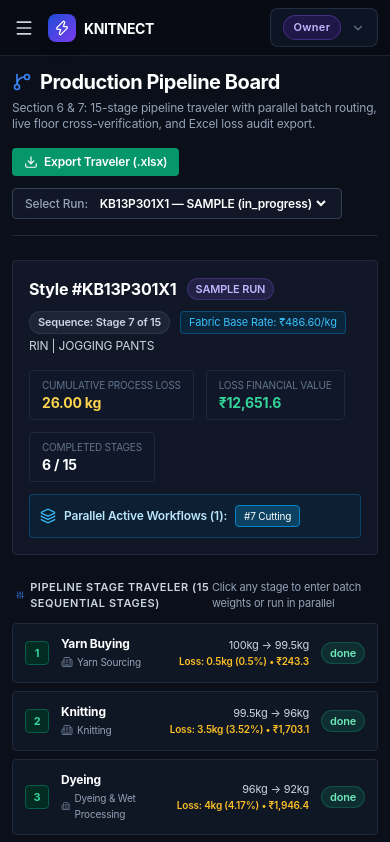
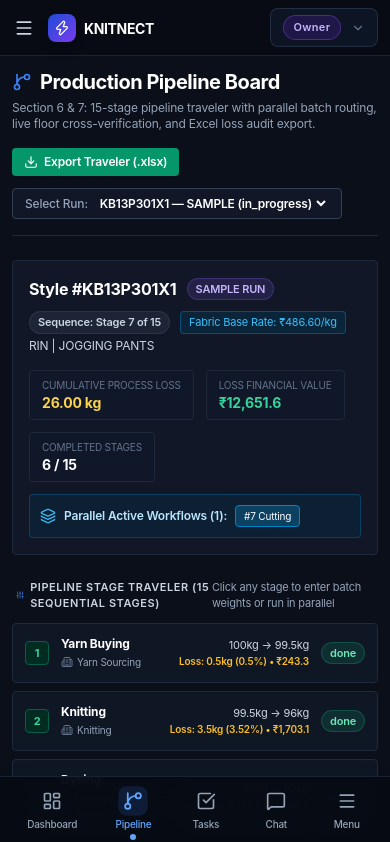
Before and after one commit to arunp061106/knitnect2.0, a Next.js app: page /pipeline in a window 390 px wide. Shown: the top 842 px of the page. Built offline with nearby package versions, Linux system fonts and the light colour scheme.

Commit message:
feat: complete mobile-compliance suite with bottom navigation bar, dynamic dvh viewport, touch targets, and responsive grids

```diff
--- a/src/app/employee/pipeline/page.tsx
+++ b/src/app/employee/pipeline/page.tsx
@@ -85,19 +85,19 @@ export default function EmployeePipelinePage() {
       </div>
 
       {/* Overall progress card */}
-      <div className="glass-card p-5">
-        <div className="flex items-start justify-between gap-4 mb-4">
+      <div className="glass-card p-3.5 sm:p-5">
+        <div className="flex items-start justify-between gap-3 sm:gap-4 mb-4">
           <div>
             <div className="text-[10px] uppercase font-bold text-slate-500 tracking-wider mb-1">Overall Production Progress</div>
-            <div className="text-2xl font-bold mono-num text-white">
+            <div className="text-xl sm:text-2xl font-bold mono-num text-white">
               {completedCount}
-              <span className="text-slate-500 text-base font-normal"> / {totalStages}</span>
+              <span className="text-slate-500 text-sm sm:text-base font-normal"> / {totalStages}</span>
             </div>
-            <div className="text-xs text-slate-400 mt-0.5">stages completed across all departments</div>
+            <div className="text-[11px] sm:text-xs text-slate-400 mt-0.5">stages completed across all departments</div>
           </div>
           <div className="text-right">
-            <div className="text-3xl font-bold gradient-text mono-num">{progressPct}%</div>
-            <div className="text-[11px] text-slate-500 mt-0.5">completion</div>
+            <div className="text-2xl sm:text-3xl font-bold gradient-text mono-num">{progressPct}%</div>
+            <div className="text-[10px] sm:text-[11px] text-slate-500 mt-0.5">completion</div>
           </div>
         </div>
 
@@ -105,7 +105,7 @@ export default function EmployeePipelinePage() {
           <div className="progress-fill" style={{ width: `${progressPct}%` }} />
         </div>
 
-        <div className="mt-3 flex items-center gap-4 text-xs text-slate-500">
+        <div className="mt-3 flex flex-wrap items-center gap-2.5 sm:gap-4 text-[11px] sm:text-xs text-slate-500">
           <span className="flex items-center gap-1.5">
             <span className="w-2 h-2 rounded-full bg-emerald-400" />
             {completedCount} Done
--- a/src/app/globals.css
+++ b/src/app/globals.css
@@ -35,6 +35,8 @@
 
 html {
   scroll-behavior: smooth;
+  max-width: 100%;
+  overflow-x: hidden;
 }
 
 body {
@@ -44,6 +46,15 @@ body {
   letter-spacing: -0.012em;
   -webkit-font-smoothing: antialiased;
   -moz-osx-font-smoothing: grayscale;
+  max-width: 100%;
+  overflow-x: hidden;
+  position: relative;
+  -webkit-tap-highlight-color: transparent;
+}
+
+/* Smooth touch momentum scrolling for mobile horizontal tables */
+.overflow-x-auto {
+  -webkit-overflow-scrolling: touch;
 }
 
 /* ---- Premium Card / Glass styles ---- */
--- a/src/components/layout/AppShell.tsx
+++ b/src/components/layout/AppShell.tsx
@@ -3,6 +3,7 @@
 import React, { useState } from 'react';
 import { Header } from '@/components/layout/Header';
 import { Sidebar } from '@/components/layout/Sidebar';
+import { MobileBottomNav } from '@/components/layout/MobileBottomNav';
 
 export function AppShell({ children }: { children: React.ReactNode }) {
   const [mobileMenuOpen, setMobileMenuOpen] = useState(false);
@@ -12,10 +13,11 @@ export function AppShell({ children }: { children: React.ReactNode }) {
       <Header onToggleSidebar={() => setMobileMenuOpen(!mobileMenuOpen)} />
       <div className="flex flex-1 relative">
         <Sidebar isOpen={mobileMenuOpen} onClose={() => setMobileMenuOpen(false)} />
-        <main className="flex-1 overflow-x-hidden p-3 sm:p-4 md:p-6 max-w-full min-w-0">
+        <main className="flex-1 overflow-x-hidden p-3 sm:p-4 md:p-6 pb-20 md:pb-6 max-w-full min-w-0">
           {children}
         </main>
       </div>
+      <MobileBottomNav onOpenDrawer={() => setMobileMenuOpen(true)} />
     </div>
   );
 }
--- /dev/null
+++ b/src/components/layout/MobileBottomNav.tsx
@@ -0,0 +1,115 @@
+'use client';
+
+import React, { useEffect, useState } from 'react';
+import { usePathname, useRouter } from 'next/navigation';
+import { ErpStore } from '@/lib/db/erpStore';
+import { Profile } from '@/lib/types/erp';
+import {
+  LayoutDashboard,
+  GitBranch,
+  CheckSquare,
+  MessageSquare,
+  Menu,
+} from 'lucide-react';
+
+interface MobileBottomNavProps {
+  onOpenDrawer: () => void;
+}
+
+export function MobileBottomNav({ onOpenDrawer }: MobileBottomNavProps) {
+  const pathname = usePathname();
+  const router = useRouter();
+  const store = ErpStore.getInstance();
+
+  const [isMounted, setIsMounted] = useState(false);
+  const [currentUser, setCurrentUser] = useState<Profile>(store.getCurrentUser());
+
+  useEffect(() => {
+    setIsMounted(true);
+    setCurrentUser(store.getCurrentUser());
+    const unsub = store.subscribe(() => {
+      setCurrentUser(store.getCurrentUser());
+    });
+    return unsub;
+  }, [store]);
+
+  if (!isMounted) return null;
+
+  const isManagement = currentUser.role === 'owner' || currentUser.role === 'manager';
+
+  const employeeTabs = [
+    { label: 'Tasks', href: '/employee/tasks', icon: CheckSquare },
+    { label: 'Pipeline', href: '/employee/pipeline', icon: GitBranch },
+    { label: 'Chat', href: '/chat', icon: MessageSquare },
+  ];
+
+  const managementTabs = [
+    { label: 'Dashboard', href: '/dashboard', icon: LayoutDashboard },
+    { label: 'Pipeline', href: '/pipeline', icon: GitBranch },
+    { label: 'Tasks', href: '/tasks', icon: CheckSquare },
+    { label: 'Chat', href: '/chat', icon: MessageSquare },
+  ];
+
+  const tabs = isManagement ? managementTabs : employeeTabs;
+
+  const isActive = (href: string) => {
+    if (href === '/dashboard') return pathname === '/dashboard';
+    return pathname?.startsWith(href);
+  };
+
+  return (
+    <nav
+      className="md:hidden fixed bottom-0 left-0 right-0 z-40 bg-[#070b14]/95 backdrop-blur-xl border-t border-slate-800/80 px-2 py-1 shadow-2xl pb-[max(0.35rem,env(safe-area-inset-bottom))]"
+      aria-label="Mobile Bottom Navigation"
+    >
+      <div className="flex items-center justify-around max-w-md mx-auto">
+        {tabs.map((tab) => {
+          const Icon = tab.icon;
+          const active = isActive(tab.href);
+
+          return (
+            <button
+              key={tab.href}
+              type="button"
+              onClick={() => router.push(tab.href)}
+              className={`flex flex-col items-center justify-center py-1.5 px-3 rounded-xl transition-all relative min-w-[56px] ${
+                active
+                  ? 'text-blue-400 font-semibold'
+                  : 'text-slate-400 hover:text-slate-200'
+              }`}
+            >
+              <div
+                className={`p-1 rounded-lg transition-transform ${
+                  active ? 'bg-blue-500/15 scale-105' : ''
+                }`}
+              >
+                <Icon className={`w-5 h-5 ${active ? 'text-blue-400' : 'text-slate-400'}`} />
+              </div>
+              <span className="text-[10px] mt-0.5 tracking-tight font-medium">
+                {tab.label}
+              </span>
+              {active && (
+                <span className="w-1.5 h-1.5 rounded-full bg-blue-400 absolute -bottom-0.5" />
+              )}
+            </button>
+          );
+        })}
+
+        {/* More / Menu Drawer Toggle */}
+        <button
+          type="button"
+          onClick={onOpenDrawer}
+          className="flex flex-col items-center justify-center py-1.5 px-3 rounded-xl transition-all text-slate-400 hover:text-slate-200 min-w-[56px]"
+          aria-label="Open navigation menu"
+        >
+          <div className="p-1 rounded-lg">
+            <Menu className="w-5 h-5 text-slate-400" />
+          </div>
+          <span className="text-[10px] mt-0.5 tracking-tight font-medium">
+            Menu
+          </span>
+        </button>
+      </div>
+    </nav>
+  );
+}
```
Also changed, not shown: src/app/chat/page.tsx (+19 -19 lines), src/app/employee/tasks/page.tsx (+24 -24 lines).
